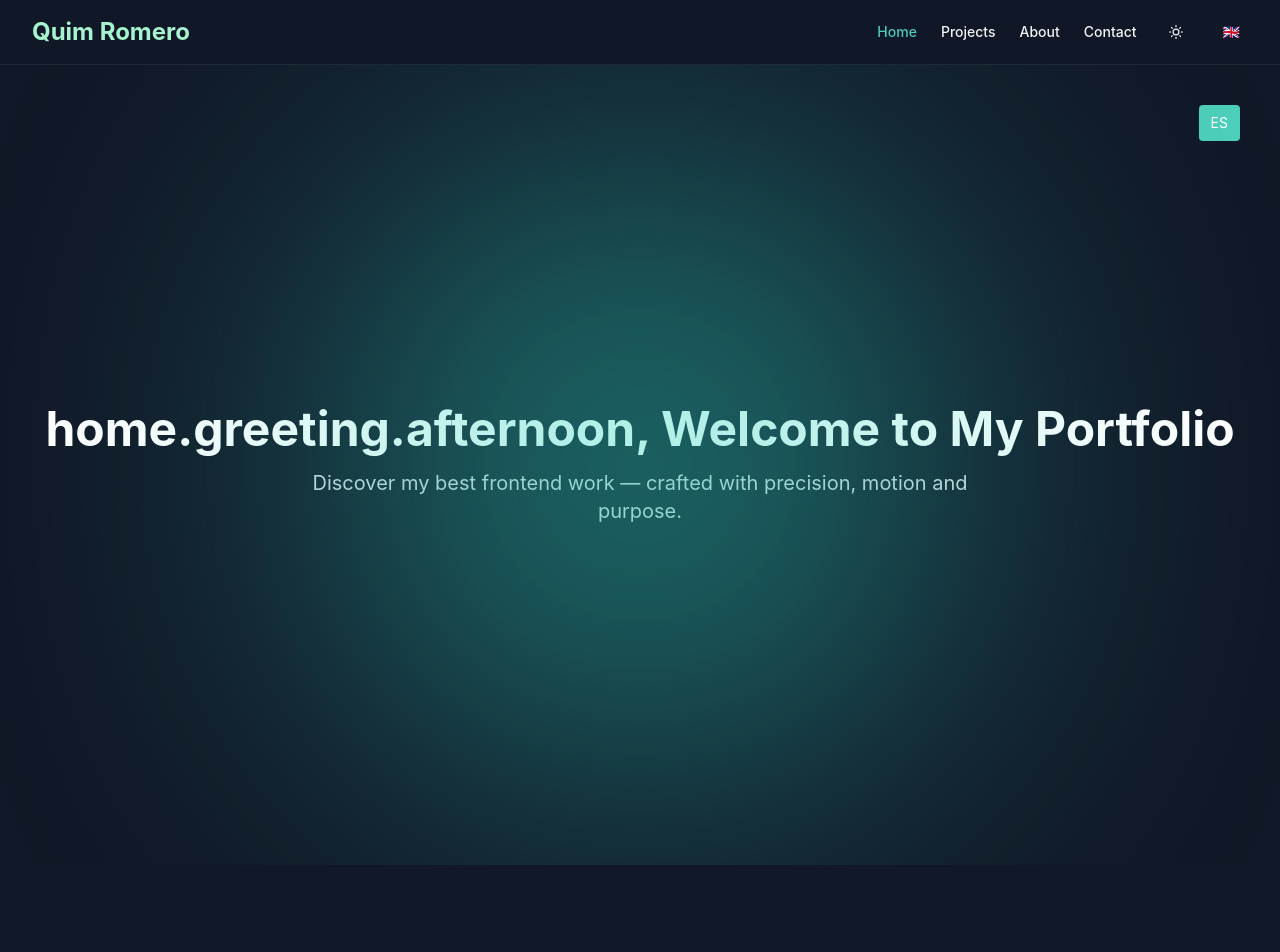
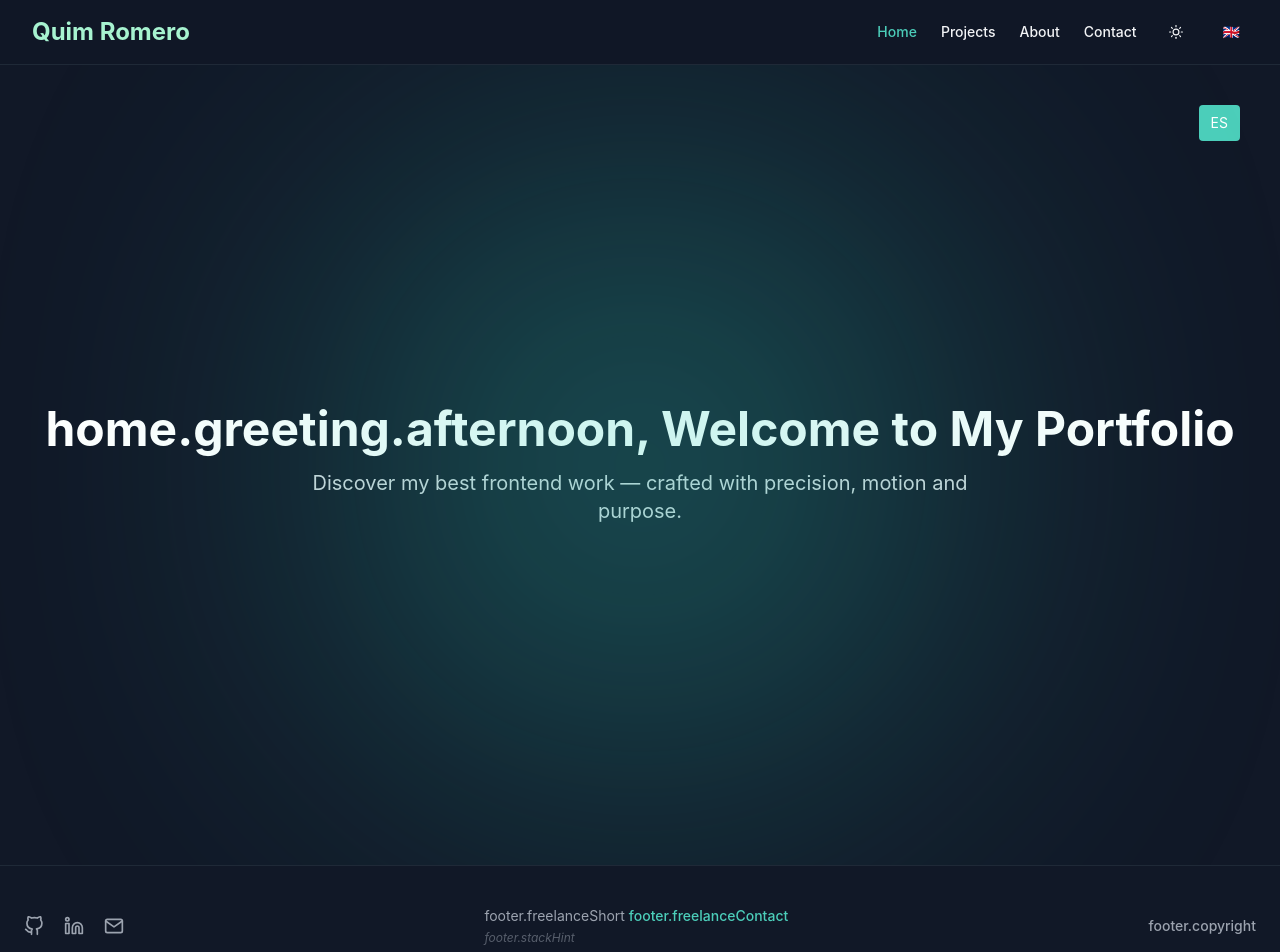
Before and after one commit to quim-romero/portfolio, a React (Vite) app: page / in a window 1280 px wide. Shown: the top 952 px of the page. Before the commit the page ends 865 px from the top, so only its background shows below. Built offline with nearby package versions, Linux system fonts and the light colour scheme.

Commit message:
feat(layout): add footer and animated theme transition
- Include Footer component in layout
- Add framer-motion overlay for smooth dark/light mode switch
- Sync theme class with isDark state

```diff
--- a/src/layout/Layout.tsx
+++ b/src/layout/Layout.tsx
@@ -1,26 +1,34 @@
 import type { ReactNode } from "react";
+import { useEffect, useState } from "react";
+import { AnimatePresence, motion } from "framer-motion";
 import Header from "../components/Header";
-import { useLanguage } from "../hooks/LanguageProvider";
-import LanguageTransition from "../components/LanguageTransition";
+import Footer from "../components/Footer";
+import { useDarkMode } from "../hooks/DarkModeContext";
 
 export default function Layout({ children }: { children: ReactNode }) {
-  const { lang } = useLanguage();
+  const [isDark] = useDarkMode();
+  const [theme, setTheme] = useState(isDark ? "dark" : "light");
+
+  useEffect(() => {
+    setTheme(isDark ? "dark" : "light");
+  }, [isDark]);
 
   return (
-    <div className="min-h-screen flex flex-col bg-light text-text-base dark:bg-dark dark:text-text-light transition-colors duration-300">
-      <a
-        href="#main"
-        className="sr-only focus:not-sr-only absolute top-2 left-2 z-50 bg-brand text-white px-4 py-2 rounded"
-      >
-        Skip to content
-      </a>
+    <div className="relative min-h-screen flex flex-col transition-colors duration-300 bg-light dark:bg-dark text-text-base dark:text-text-light">
+      <Header />
+      <main className="flex-grow relative z-10">{children}</main>
+      <Footer />
 
-      <LanguageTransition lang={lang} />
-
-      <Header />
-      <main id="main" role="main" className="relative z-10 flex-grow">
-        {children}
-      </main>
+      <AnimatePresence mode="wait" initial={false}>
+        <motion.div
+          key={theme}
+          initial={{ opacity: 1 }}
+          animate={{ opacity: 0 }}
+          exit={{ opacity: 1 }}
+          transition={{ duration: 0.3 }}
+          className="fixed inset-0 z-50 pointer-events-none bg-light dark:bg-dark"
+        />
+      </AnimatePresence>
     </div>
   );
 }
```
